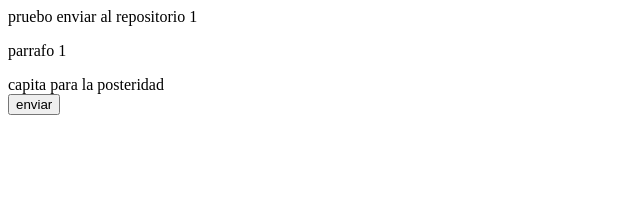
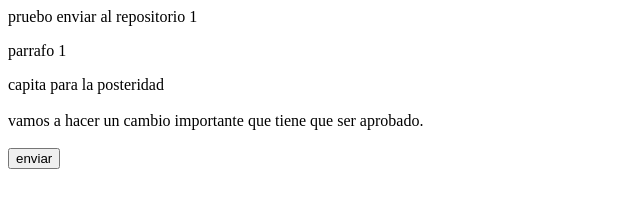
Before and after one commit to Leptonita/prueba-git, a plain HTML site: page index.html in a window 1280 px wide. Shown: the whole page, without its empty margins (0-640 px from the left). Drawn offline with Linux system fonts and the light colour scheme.

Commit message:
simulacion gran cambio

```diff
--- a/index.html
+++ b/index.html
@@ -9,7 +9,10 @@
 <body>
     pruebo enviar al repositorio 1
     <p>parrafo 1</p>
-    <div>capita para la posteridad</div>
+    <div>capita para la posteridad</div><br>
+    <div>vamos a hacer un cambio importante que tiene que ser aprobado.</div>
+
+<br>
 <button onclick="verAlert()">enviar</button>
 
     <script>
```
